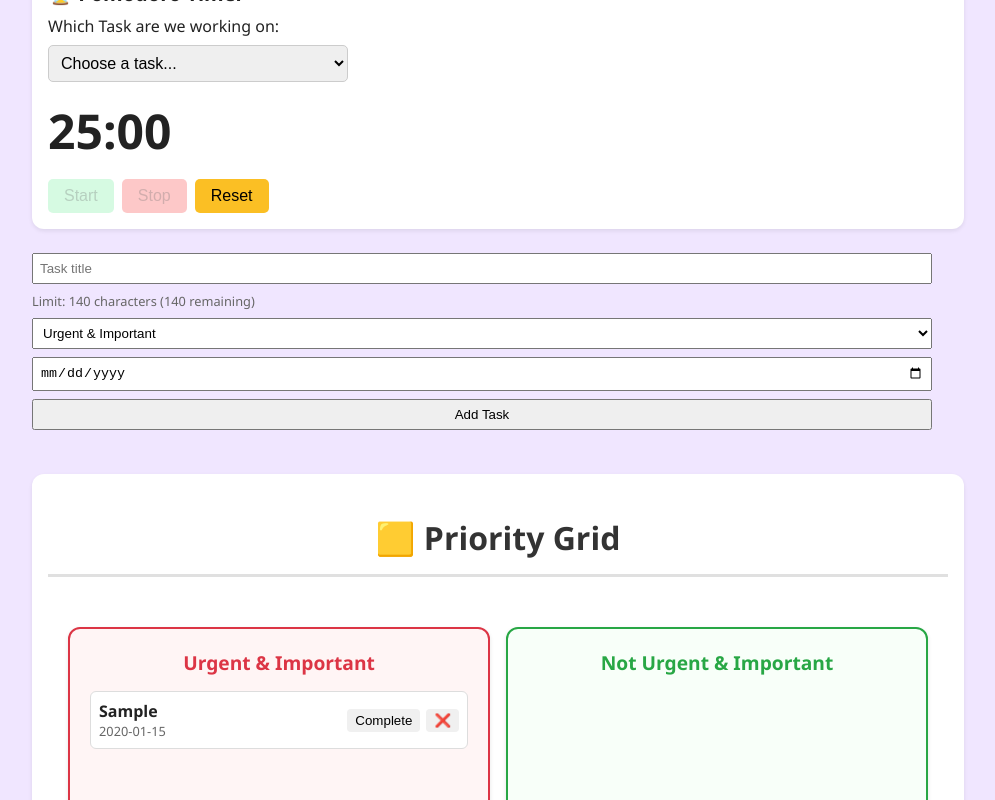
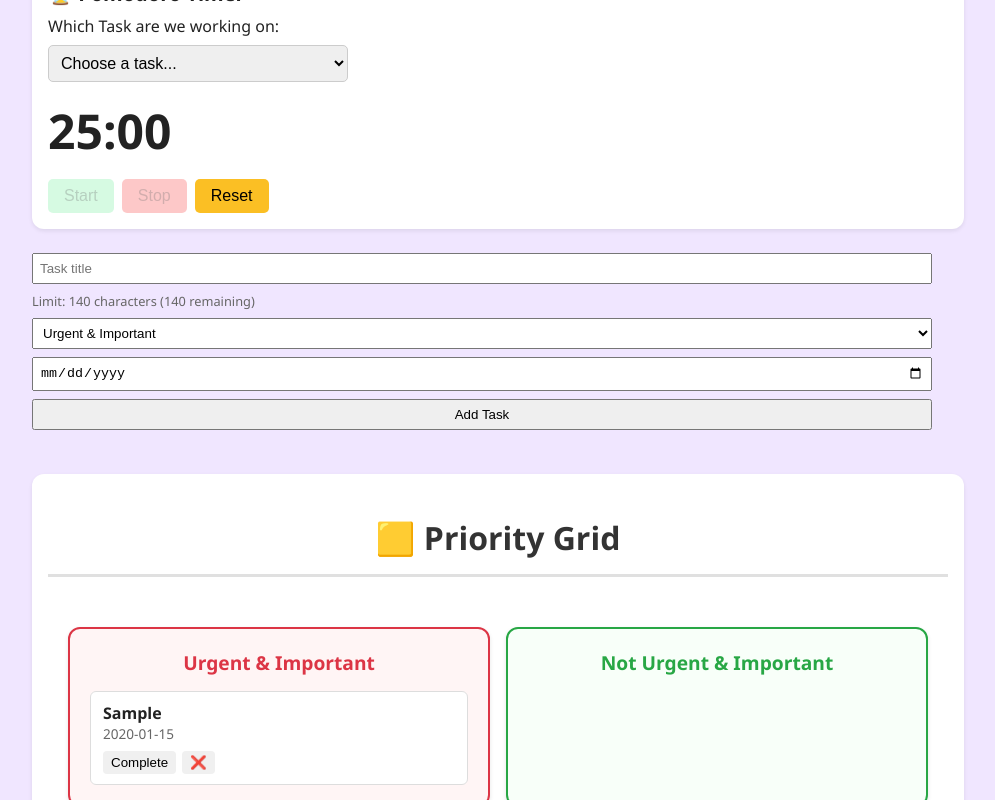
Before and after one commit to chknutson/JoC-Timer, a React (Vite) app: page / in a window 1280 px wide. Both pictures are taken after typing "Sample", "2020-01-15" into the empty fields and a click on the button "Add Task". Shown: the part 524-1324 px from the top of the page, without its empty margins (158-1153 px from the left). Built offline with nearby package versions, Linux system fonts and the light colour scheme.

Commit message:
updated priority grid

```diff
--- a/src/components/PriorityGrid.css
+++ b/src/components/PriorityGrid.css
@@ -29,13 +29,15 @@
   text-align: center;
 }
 
-/* ===== Base Card Styles ===== */
+/* ===== Priority Card ===== */
 .card {
   border: 2px solid #e0e0e0;
   border-radius: 12px;
   background-color: #f8f9fa;
   padding: 20px;
-  min-height: 200px;
+  min-height: auto;
+  max-height: 350px;
+  overflow-y: auto;
   box-shadow: 0 2px 4px rgba(0, 0, 0, 0.1);
   transition: transform 0.3s ease, box-shadow 0.3s ease;
 }
@@ -62,22 +64,55 @@
 /* ===== Task Card ===== */
 .task-card {
   display: flex;
-  justify-content: space-between;
-  align-items: center;
+  flex-direction: column;
+  align-items: flex-start;
   background: white;
   border: 1px solid #ddd;
-  padding: 8px;
+  padding: 10px 12px;
   border-radius: 6px;
+  line-height: 1.4;
+  word-break: break-word;
+  transition: all 0.3s ease;
+  opacity: 1;
+  transform: translateY(0);
+}
+
+/* Fade/slide animation */
+.task-card.fade-out {
+  opacity: 0;
+  transform: translateY(-10px);
+}
+
+.task-card.fade-in {
+  opacity: 0;
+  transform: translateY(10px);
+  animation: fadeSlideIn 0.3s forwards;
+}
+
+@keyframes fadeSlideIn {
+  to {
+    opacity: 1;
+    transform: translateY(0);
+  }
+}
+
+.task-card strong {
+  font-size: 1rem;
+  font-weight: 600;
+  margin-bottom: 4px;
 }
 
 .task-date {
-  font-size: 0.8rem;
+  font-size: 0.85rem;
   color: #666;
+  margin-bottom: 8px;
 }
 
+/* ===== Task Actions ===== */
 .task-actions {
   display: flex;
   gap: 6px;
+  margin-top: auto;
 }
 
 .task-actions button {
@@ -92,11 +127,46 @@
   background: #ddd;
 }
 
-/* ===== Completed Task ===== */
+/* ===== Completed Task Card ===== */
 .task-card.completed {
   background: #e6ffe6;
   text-decoration: line-through;
-  opacity: 0.8;
+  opacity: 0.85;
+}
+
+/* ===== Completed Tasks Section ===== */
+.completed-tasks-section {
+  grid-column: 1 / -1;
+  margin-top: 20px;
+}
+
+.completed-header {
+  display: flex;
+  justify-content: space-between;
+  align-items: center;
+  margin-bottom: 8px;
+}
+
+.toggle-btn {
+  padding: 4px 8px;
+  font-size: 0.85rem;
+  border: none;
+  border-radius: 4px;
+  background: #f0f0f0;
+  cursor: pointer;
+}
+
+.toggle-btn:hover {
+  background: #ddd;
+}
+
+.completed-tasks {
+  border-color: #4caf50;
+  background-color: #f0fff4;
+}
+
+.completed-tasks h3 {
+  color: #4caf50;
 }
 
 /* ===== Priority Colors ===== */
@@ -160,6 +230,24 @@
   color: #666;
 }
 
+/* ===== Scrollbar Styling ===== */
+.card::-webkit-scrollbar {
+  width: 8px;
+}
+
+.card::-webkit-scrollbar-track {
+  background: transparent;
+}
+
+.card::-webkit-scrollbar-thumb {
+  background-color: rgba(150, 150, 150, 0.4);
+  border-radius: 4px;
+}
+
+.card::-webkit-scrollbar-thumb:hover {
+  background-color: rgba(150, 150, 150, 0.7);
+}
+
 /* ===== Responsive ===== */
 @media (max-width: 768px) {
   .priority-grid {
--- a/src/components/PriorityGrid.tsx
+++ b/src/components/PriorityGrid.tsx
@@ -1,6 +1,7 @@
-import React, { useState, useEffect } from "react";
+import React, { useState } from "react";
 import { toast } from "react-hot-toast";
 import "./PriorityGrid.css";
+import { useLocalStorage } from "../hooks/useLocalStorage";
 
 interface Task {
   id: number;
@@ -8,11 +9,11 @@ interface Task {
   priority: string;
   dueDate: string;
   completed: boolean;
+  animation?: string; // for fade in/out animations
 }
 
-// ===== Constants =====
 const MAX_TASKS_TOTAL = 10;
-const MAX_TASKS_PER_CATEGORY = 2;
+const MAX_TASKS_PER_CATEGORY = 3;
 
 const celebrateMessages = [
   "🎉 Woohoo! Another one bites the dust!",
@@ -30,27 +31,15 @@ const priorities = [
 ];
 
 const PriorityGrid: React.FC = () => {
-  const [tasks, setTasks] = useState<Task[]>([]);
+  const [tasks, setTasks] = useLocalStorage<Task[]>("tasks", []);
   const [title, setTitle] = useState("");
   const [priority, setPriority] = useState(priorities[0].key);
   const [dueDate, setDueDate] = useState("");
+  const [showCompleted, setShowCompleted] = useState(true);
 
-  // ===== Load tasks =====
-  useEffect(() => {
-    const savedTasks = JSON.parse(localStorage.getItem("tasks") || "[]");
-    setTasks(savedTasks);
-  }, []);
-
-  // ===== Save tasks =====
-  useEffect(() => {
-    localStorage.setItem("tasks", JSON.stringify(tasks));
-  }, [tasks]);
-
-  // ===== Computed booleans =====
   const categoryFull =
     tasks.filter(t => t.priority === priority && !t.completed).length >= MAX_TASKS_PER_CATEGORY;
 
-  // ===== Add task =====
   const handleAddTask = (e: React.FormEvent) => {
     e.preventDefault();
     if (!title || !dueDate) return;
@@ -65,45 +54,52 @@ const PriorityGrid: React.FC = () => {
       title,
       priority,
       dueDate,
-      completed: false
+      completed: false,
+      animation: "fade-in"
     };
+
     setTasks(prev => [...prev, newTask]);
     setTitle("");
     setPriority(priorities[0].key);
     setDueDate("");
   };
 
-  // ===== Delete task =====
   const handleDeleteTask = (id: number) => {
     setTasks(prev => prev.filter(task => task.id !== id));
   };
 
-  // ===== Complete/Undo task =====
   const handleToggleComplete = (id: number) => {
     setTasks(prev =>
       prev.map(task => {
         if (task.id === id) {
           const nowCompleted = !task.completed;
+
           if (nowCompleted) {
+            // 🎉 Celebration toast
             const message = celebrateMessages[Math.floor(Math.random() * celebrateMessages.length)];
             toast.success(message, {
               duration: 2500,
               style: { background: "#4caf50", color: "#fff", fontWeight: "bold" }
             });
+            return { ...task, completed: true, animation: "fade-out" };
+          } else {
+            // Undo — fade back in to active list
+            return { ...task, completed: false, animation: "fade-in" };
           }
-          return { ...task, completed: nowCompleted };
         }
         return task;
       })
     );
   };
 
-  // ===== Render tasks for a given priority =====
   const renderTasksForPriority = (priorityLabel: string) =>
     tasks
       .filter(task => task.priority === priorityLabel && !task.completed)
       .map(task => (
-        <div key={task.id} className="task-card">
+        <div
+          key={task.id}
+          className={`task-card ${task.completed ? "completed" : ""} ${task.animation || ""}`}
+        >
           <div>
             <strong>{task.title}</strong>
             <div className="task-date">{task.dueDate}</div>
@@ -112,6 +108,25 @@ const PriorityGrid: React.FC = () => {
             <button onClick={() => handleToggleComplete(task.id)}>
               {task.completed ? "Undo" : "Complete"}
             </button>
+            <button onClick={() => handleDeleteTask(task.id)}>❌</button>
+          </div>
+        </div>
+      ));
+
+  const renderCompletedTasks = () =>
+    tasks
+      .filter(task => task.completed)
+      .map(task => (
+        <div
+          key={task.id}
+          className={`task-card completed ${task.animation || ""}`}
+        >
+          <div>
+            <strong>{task.title}</strong>
+            <div className="task-date">{task.dueDate}</div>
+          </div>
+          <div className="task-actions">
+            <button onClick={() => handleToggleComplete(task.id)}>Undo</button>
             <button onClick={() => handleDeleteTask(task.id)}>❌</button>
           </div>
         </div>
@@ -178,6 +193,27 @@ const PriorityGrid: React.FC = () => {
           ))}
         </div>
       </section>
+
+      {/* ===== Completed Tasks Section ===== */}
+      {tasks.some(t => t.completed) && (
+        <div className="completed-tasks-section">
+          <div className="completed-header">
+            <h3>✅ Completed Tasks</h3>
+            <button
+              className="toggle-btn"
+              onClick={() => setShowCompleted(prev => !prev)}
+            >
+              {showCompleted ? "Hide" : "Show"}
+            </button>
+          </div>
+
+          {showCompleted && (
+            <div className="card completed-tasks">
+              <div className="task-placeholder">{renderCompletedTasks()}</div>
+            </div>
+          )}
+        </div>
+      )}
     </>
   );
 };
```
